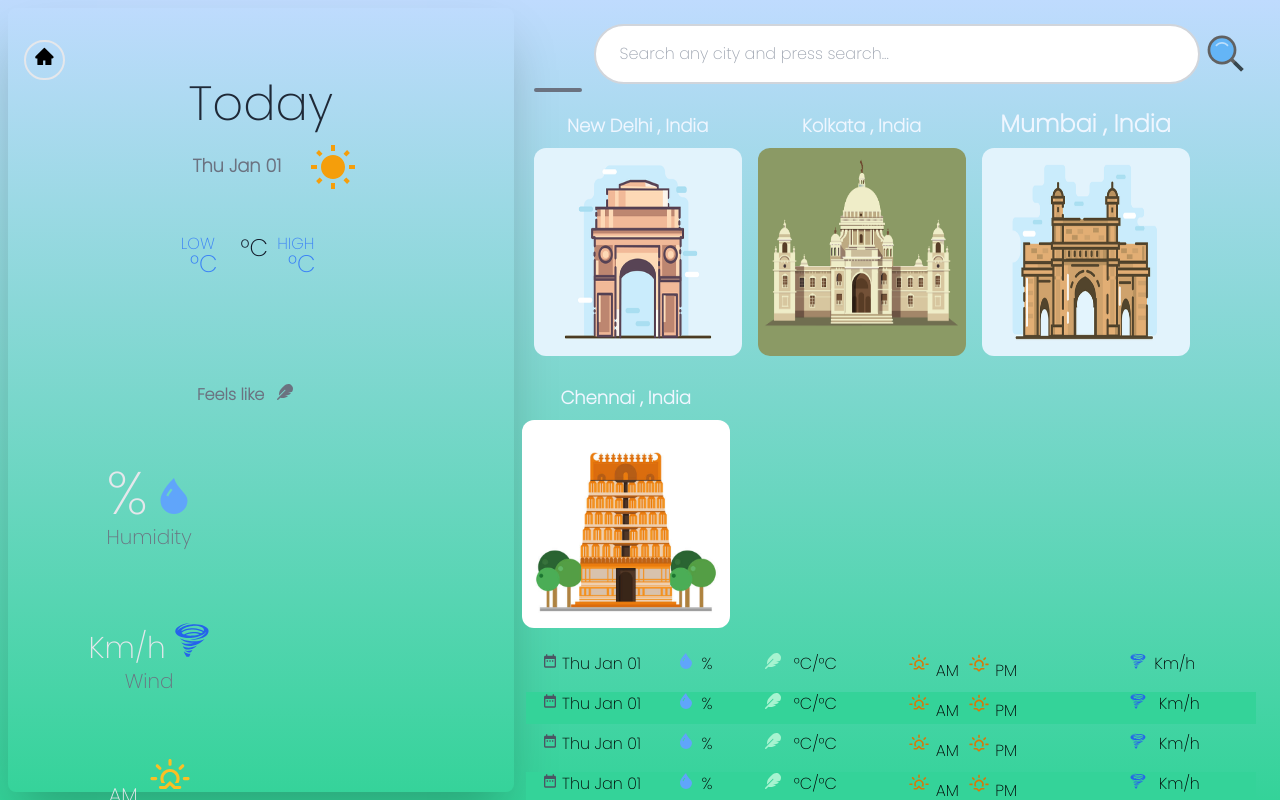
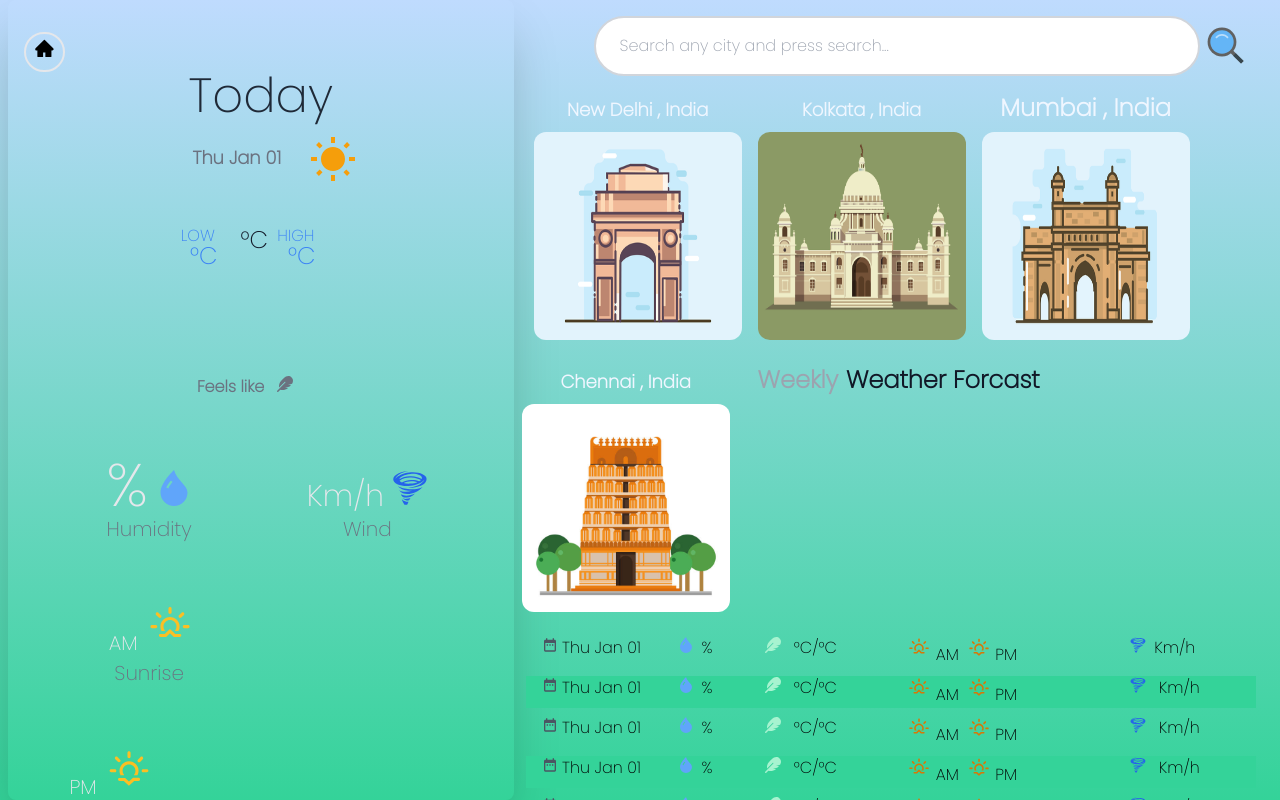
Before and after one commit to subhradeep1007/weather-app, a React (Create React App) app: page /next in a window 1280 px wide. Shown: the top 800 px of the page. Built offline with nearby package versions, Linux system fonts and the light colour scheme; no server answers.

Commit message:
2nd last commit

```diff
--- a/src/Components/Next.js
+++ b/src/Components/Next.js
@@ -136,10 +136,10 @@ export default function Next() {
   return (
     <div>
       <div
-        className=" googlefont1 bg-gradient-to-t p-2 from-green-400 to-blue-200
+        className=" googlefont1 bg-gradient-to-t px-2 from-green-400 to-blue-200
          h-full md:h-screen w-screen md:flex "
       >
-        <div className="w-full md:w-2/5 h-full rounded-lg shadow-2xl py-8 ">
+        <div className="w-full md:w-2/5 h-full rounded-lg shadow-2xl py-1 md:py-8 ">
           <Link to="/">
             <button className=" ml-2 md:ml-4 bg-transparent border-2 border-gray-200 inline-block rounded-full  p-2 py-1">
               <div className="inline-block">
@@ -170,14 +170,14 @@ export default function Next() {
           >
             <button className=" transform  hover:scale-105 md:-ml-3 rounded-xl text-base md:text-base relative top-3 px-2 py-2 "
             >
-              <FcSearch size="1rem" />
+              <FcSearch size="1.9rem" />
             </button>
 
           </Link>
 
 
 
-          <div className="text-5xl font-medium mt-0 text-gray-800 text-center ">
+          <div className="text-5xl font-medium mt-5 md:mt-0 text-gray-800 text-center ">
             Today
           </div>
 
@@ -227,7 +227,7 @@ export default function Next() {
 
           <div>
 
-            <div className="inline-block text-center w-1/2  md:w-2/5 md:mr-8 md:ml-10 mt-6   bg-transparent p-2 md:p-4 rounded-xl ">
+            <div className="inline-block text-center w-1/2 md:w-2/5 md:mr-4 md:ml-10 mt-6   bg-transparent p-2 md:p-4 rounded-xl ">
               <div className=" text-4xl md:text-6xl text-gray-50 md:text-gray-200">
                 {data1 ? Math.round(data1.humidity) : ""}%
                 <div className="inline-block ml-2 text-blue-400 ">
@@ -237,7 +237,7 @@ export default function Next() {
               <div className=" text-xl text-gray-400 md:text-gray-500">Humidity</div>
             </div>
 
-            <div className="inline-block text-center w-1/2  md:w-2/5 md:mr-8 md:ml-10 mt-6   bg-transparent p-2 md:p-4 rounded-xl  ">
+            <div className="inline-block text-center w-1/2  md:w-2/5  md:mr-8 md:ml-0 mt-6   bg-transparent p-2 md:p-4 rounded-xl  ">
               <div className="text-4xl md:text-6xl text-gray-50 md:text-gray-200">
                 {data1 ? Math.round(data1.wind_speed) : ""}
                 <div className="inline-block  text-3xl">Km/h</div>
@@ -260,7 +260,7 @@ export default function Next() {
               </div>
               <div className=" text-xl text-gray-400 md:text-gray-500">Sunrise</div>
             </div>
-            <div className="inline-block text-center w-1/2  md:w-2/5 md:mr-8 md:ml-10 mt-6   bg-transparent p-2 md:p-4 rounded-xl ">
+            <div className="inline-block text-center w-1/2  md:w-2/5 md:mr-8 md:ml-0 mt-6   bg-transparent p-2 md:p-4 rounded-xl ">
               <div className="text-4xl md:text-6xl text-gray-50 md:text-gray-200">
                 {timeArray[1]}
                 <div className="inline-block ml-1 text-xl">PM</div>
@@ -314,7 +314,7 @@ export default function Next() {
             }}
           >
 
-            <div className=" md:hidden w-full mt-6  ">
+            <div className=" md:hidden w-full mt-0  ">
 
               <div className=" bg-transparent   px-2 inline-block mb-4  font-extrabold text-2xl text-gray-400 mx-3 ">
                 Weekly
@@ -640,10 +640,10 @@ export default function Next() {
 
            </div>
 
-            <div className=" md:hidden ml-5 mt-4 text-2xl text-gray-400 font-extrabold ">
+            <div className=" md:hidden ml-5 mt-5 text-2xl text-gray-400 font-extrabold ">
                 Frequently Searched
             </div>
-            <div className="ml-5 w-12 mt-1 h-1 bg-gray-500 rounded-lg">
+            <div className="ml-5 md:hidden w-12 mt-1 h-1 bg-gray-500 rounded-lg">
 
             </div>
 
@@ -652,7 +652,7 @@ export default function Next() {
                 New Delhi , India
               </div>
 
-              <img src={Clouds} alt="" className="w-full rounded-xl h-64 md:h-52" />
+              <img src={Clouds} alt="" className="w-full rounded-xl h-72 md:h-52" />
             </button>
           </Link>
 
@@ -668,7 +668,7 @@ export default function Next() {
                 Kolkata , India
               </div>
 
-              <img src={Kolkata} alt="" className="w-full rounded-xl h-64 md:h-52" />
+              <img src={Kolkata} alt="" className="w-full rounded-xl h-72 md:h-52" />
             </button>
           </Link>
 
@@ -684,7 +684,7 @@ export default function Next() {
                 Mumbai , India
               </div>
 
-              <img src={Mumbai} alt="" className="w-full rounded-xl h-64 md:h-52" />
+              <img src={Mumbai} alt="" className="w-full rounded-xl h-72 md:h-52" />
             </button>
           </Link>
 
@@ -700,13 +700,18 @@ export default function Next() {
                 Chennai , India
               </div>
 
-              <img src={Chennai} alt="" className="w-full rounded-xl h-64 md:h-52" />
+              <img src={Chennai} alt="" className="w-full rounded-xl h-72 md:h-52" />
             </button>
           </Link>
 
 
 
-
+          <div className=" invisible md:visible bg-transparent   px-2 inline-block mb-2  font-extrabold text-2xl text-gray-400 mx-3 ">
+                Weekly
+                <div className=" ml-2 text-2xl inline-block text-gray-900 ">
+                  Weather Forcast
+                </div>
+              </div>
 
 
 
```
